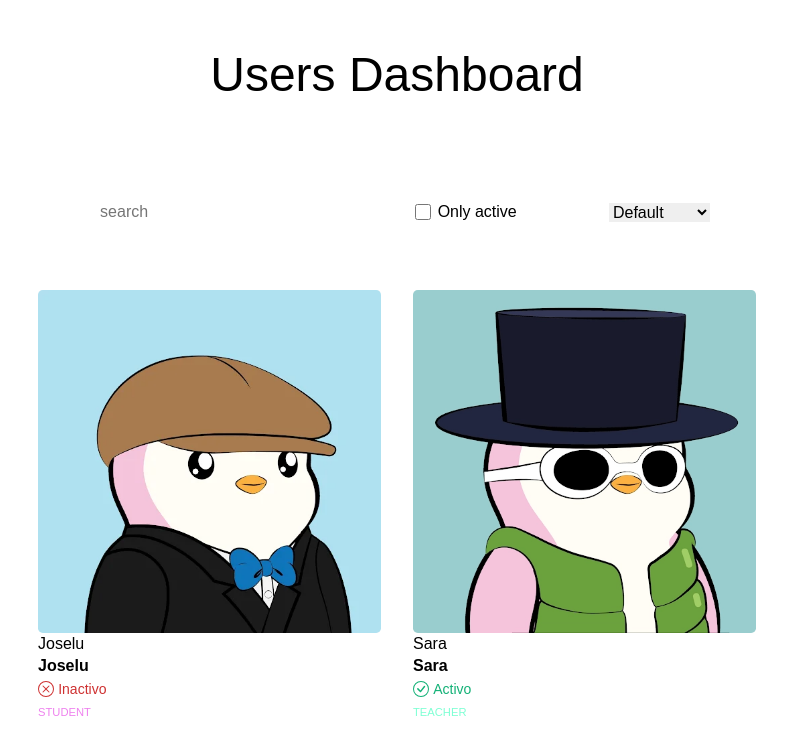
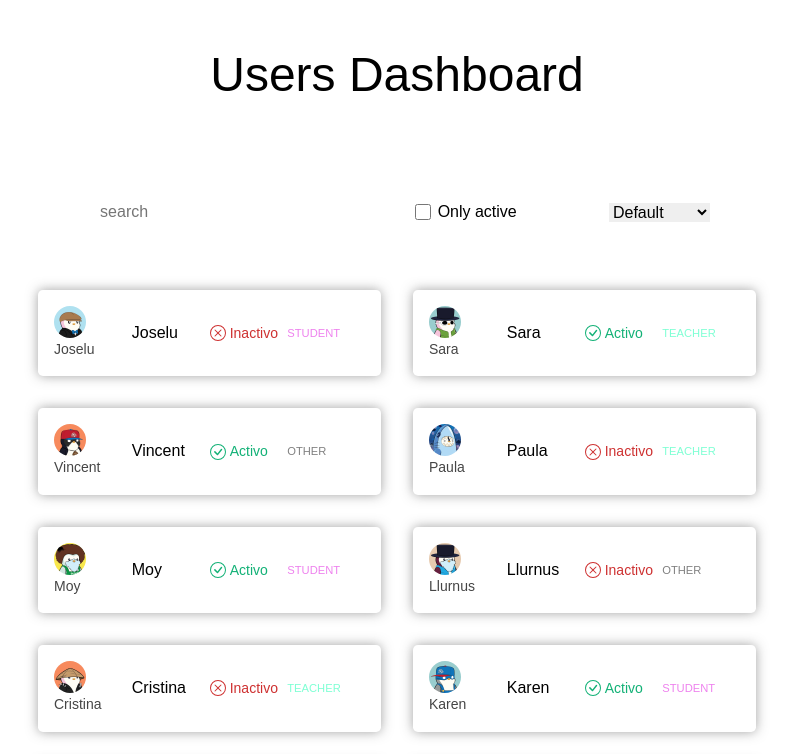
Before and after one commit to JoseIu/users-dashboard-react, a React (Vite) app: page / in a window 1280 px wide. Shown: the top 754 px of the page, without its empty margins (243-1036 px from the left). Built offline with nearby package versions, Linux system fonts and the light colour scheme; a web font is replaced by a local one.

Commit message:
User styles

```diff
--- a/src/components/user/User.module.css
+++ b/src/components/user/User.module.css
@@ -1,29 +1,22 @@
 .user {
+	width: 100%;
+
+	padding: 1em;
 	border-radius: 0.3em;
+	box-shadow: var(--shadow-md);
+
+	display: grid;
+	grid-template-columns: repeat(4, 1fr);
+	align-items: center;
 }
 .user__img {
-	border-radius: 0.3em;
+	width: 2em;
+	border-radius: 50%;
 }
-.user__info {
-	padding: 0.5em;
-	display: flex;
-	align-items: center;
-	justify-content: space-between;
+.user__username {
+	color: var(--gray);
+	font-size: var(--text-sm);
 }
+
 .user__name {
-	font-weight: 600;
-	display: flex;
-	align-items: center;
-
-	gap: 0.5em;
 }
-.user__btn {
-	padding: 0.2em 0.8em;
-	border-radius: 0.3em;
-	font-weight: 600;
-	background-color: transparent;
-	border: 0.0625rem solid var(--color);
-	color: var(--color);
-
-	cursor: pointer;
-}
```
